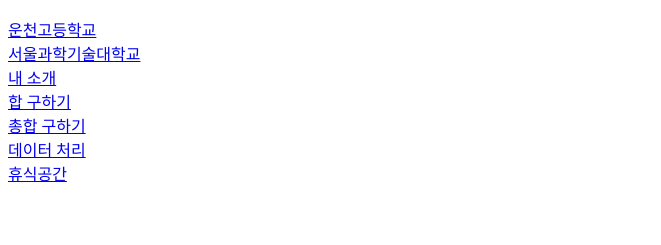
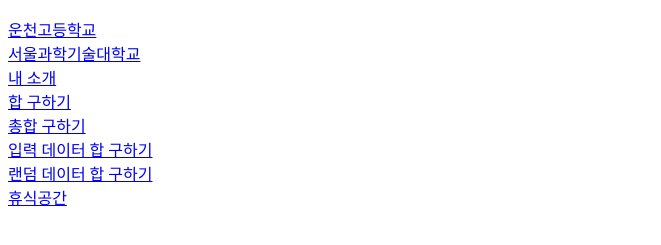
Before and after one commit to sssieun/wc2022, a plain HTML site: page index.html in a window 1280 px wide. Shown: the part 113-358 px from the top of the page, without its empty margins (0-661 px from the left). Drawn offline with Linux system fonts and the light colour scheme.

Commit message:
Update index.html

```diff
--- a/index.html
+++ b/index.html
@@ -10,7 +10,8 @@
 <a href="my.html">내 소개</a><br>
 <a href="sum.html">합 구하기</a><br>
 <a href="add.html">총합 구하기</a><br>
-<a href="data.html">데이터 처리</a><br>
+<a href="data.html">입력 데이터 합 구하기</a><br>
+<a href="randata.html">랜덤 데이터 합 구하기</a><br>
 <a href="joy.html">휴식공간</a>
 </BODY>
 </HTML>
```
